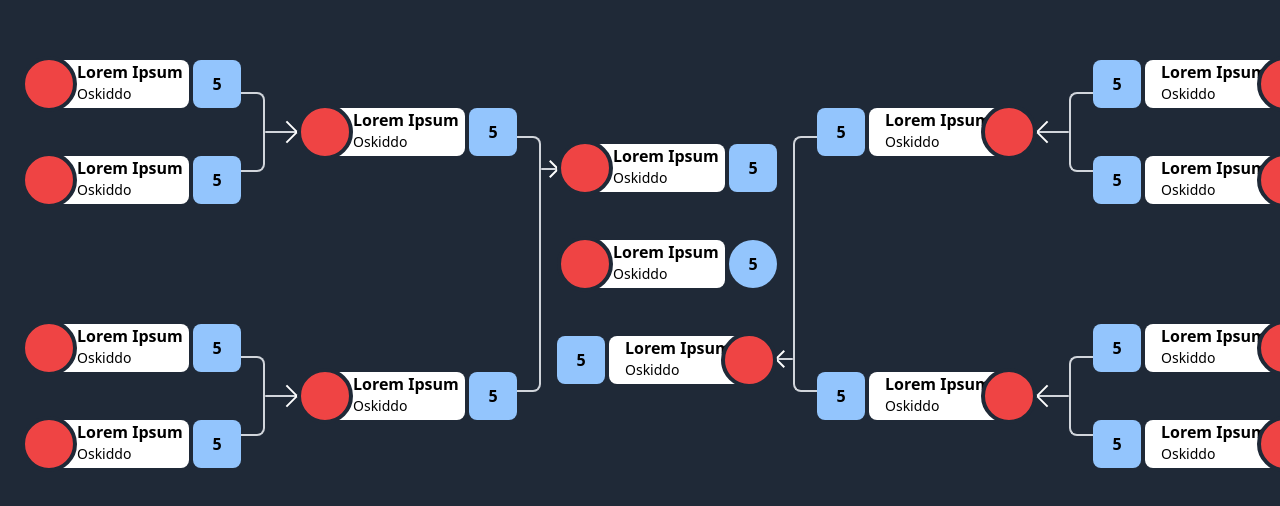
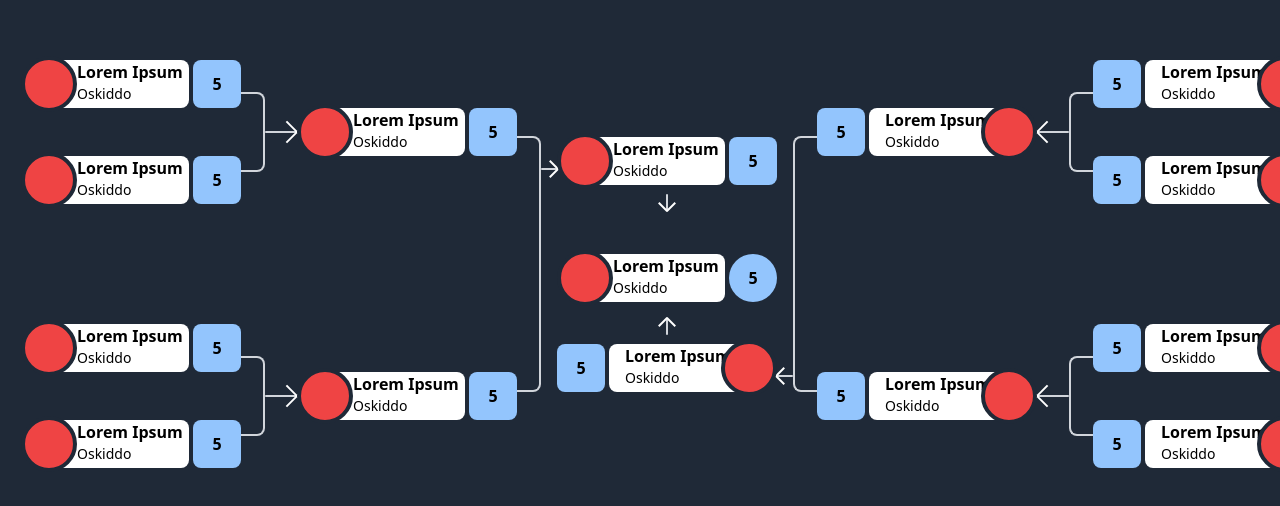
Before and after one commit to anie308/task-, a website: page index.html in a window 1280 px wide. Shown: the part 136-642 px from the top of the page. Drawn offline with Linux system fonts and the light colour scheme.

Commit message:
finished work

```diff
--- a/index.html
+++ b/index.html
@@ -168,7 +168,8 @@
       </div>
       <!-- first section -->
 
-      <div class="flex flex-col space-y-10">
+      <div class="flex flex-col space-y-2">
+       <div class="flex flex-col items-center ">
         <div class="flex relative items-center">
           <div
             class="h-14 w-14 bg-red-500 rounded-full z-20 border-4 border-gray-800"
@@ -184,6 +185,9 @@
           >
             5
           </div>
+        </div>
+        <div class="w-0.5 h-4 bg-gray-300 mt-[5px] md:mb-8 icon-arrow4"></div>
+
        </div>
         <div class="flex relative items-center">
           <div
@@ -201,6 +205,10 @@
             5
           </div>
         </div>
+
+               <div class="flex flex-col items-center">
+                <div class="w-0.5 h-4 bg-gray-300 rotate-180 mt-[5px] md:mb-[5px] icon-arrow4"></div>
+
                 <div class="flex relative items-center">
                <div
                  class="h-12 w-12 mr-1 bg-blue-300 rounded-lg flex items-center justify-center font-bold"
@@ -219,10 +227,11 @@
                ></div>
              </div>
                </div>
+    </div>
 
       <div class="flex items-center">
         <div class="flex items-end relative">
-          <div class="w-4 h-0.5 bg-gray-300 mt-[5px] md:mb-8 icon-arrow2"></div>
+          <div class="w-4 h-0.5 bg-gray-300 mt-[5px] md:mb-[15px] icon-arrow2"></div>
 
           <div class="h-[190px] md:h-64 w-6  bg-transparent border-l-2 border-t-2 border-b-2 border-gray-300 md:rounded-l-lg"></div>
         </div>
--- a/style.css
+++ b/style.css
@@ -106,3 +106,33 @@
     bottom: 4px;
 
 }
+
+.icon-arrow4{
+    position: relative;
+    border-radius: 10px;
+}
+
+.icon-arrow4::after{
+    content: '';
+    /* display:none; */
+    display: inline-block;
+    width: 12px;
+    height: 2px;
+    background-color: #fff;
+    transform: rotate(-45deg);
+    position: absolute;
+    right: -9px;
+    top: 12px;
+}
+.icon-arrow4::before{
+    content: '';
+    display: inline-block;
+    width: 12px;
+    height: 2px;
+    background-color: #fff;
+    transform: rotate(45deg);
+    position: absolute;
+    right: -1px;
+    top: 12px;
+
+}
```
Also changed, not shown: output.css. Lines whose indentation alone changed are shown as unchanged.
